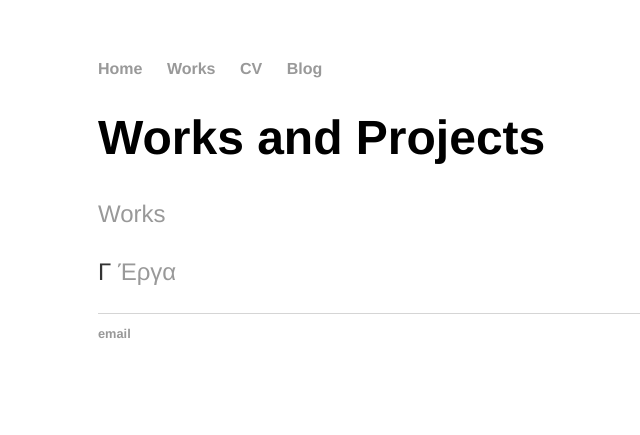
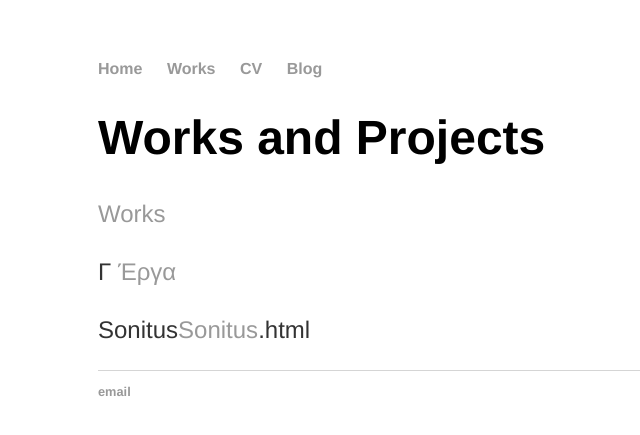
Before and after one commit to YiannosEconomou/Yiannos-E.net, a Jekyll site: the page built from about/index.html, in a window 1280 px wide. Shown: the top 435 px of the page, without its empty margins (94-734 px from the left). Built offline with Jekyll 4.4.1, drawn with Linux system fonts in a browser that asks for light colours.

Commit message:
Update index.html

```diff
--- a/about/index.html
+++ b/about/index.html
@@ -6,4 +6,6 @@ title: Yiannos Economou, Video Artist
 	<h1>Works and Projects</h1>
 	<p> <a href="/about">Works</a></p>
 	<p>Γ <a href="/about">Έργα</a></p>
+
+	<p> Sonitus<a href="/about/sonitus.html">Sonitus</a>.html
 </div><!-- /.blurb -->
```
